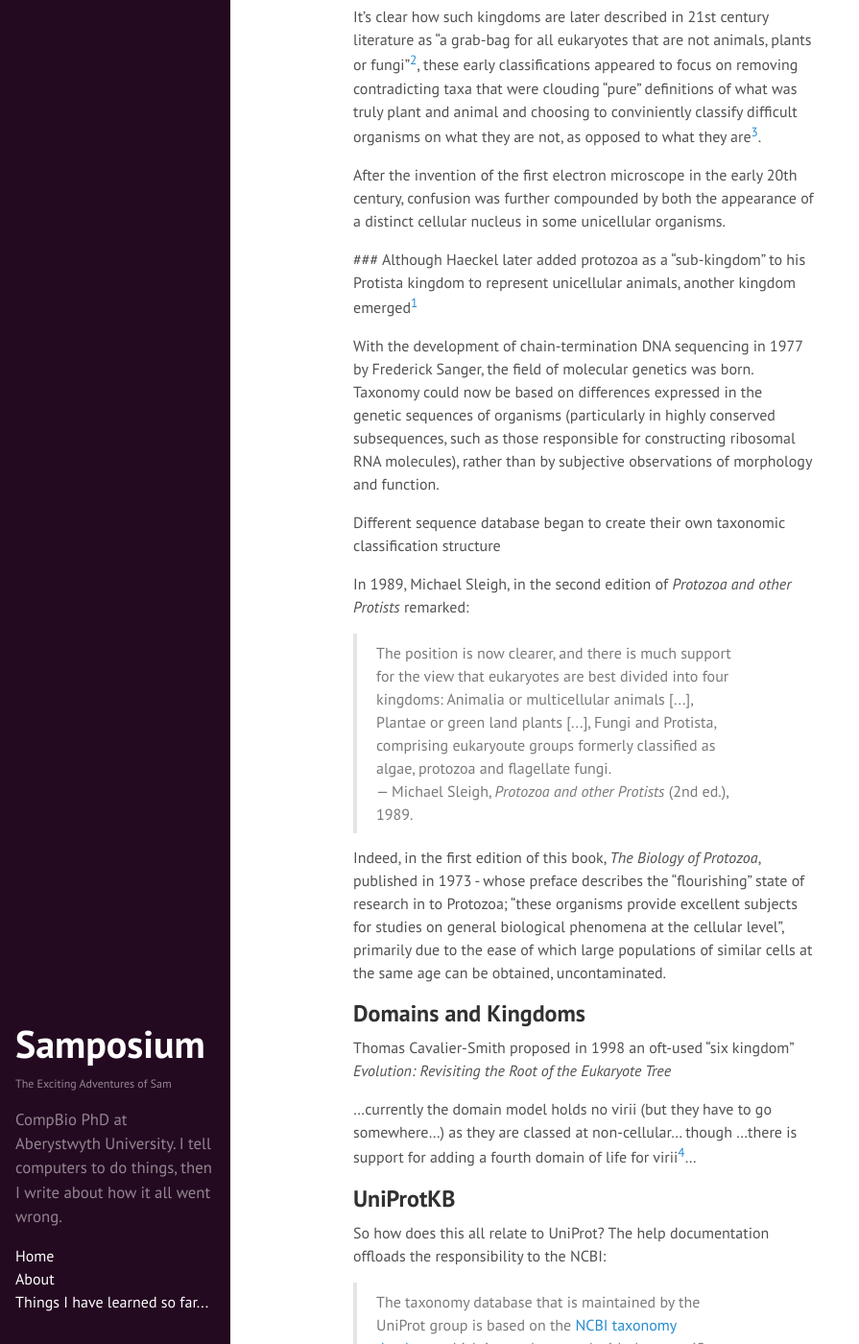
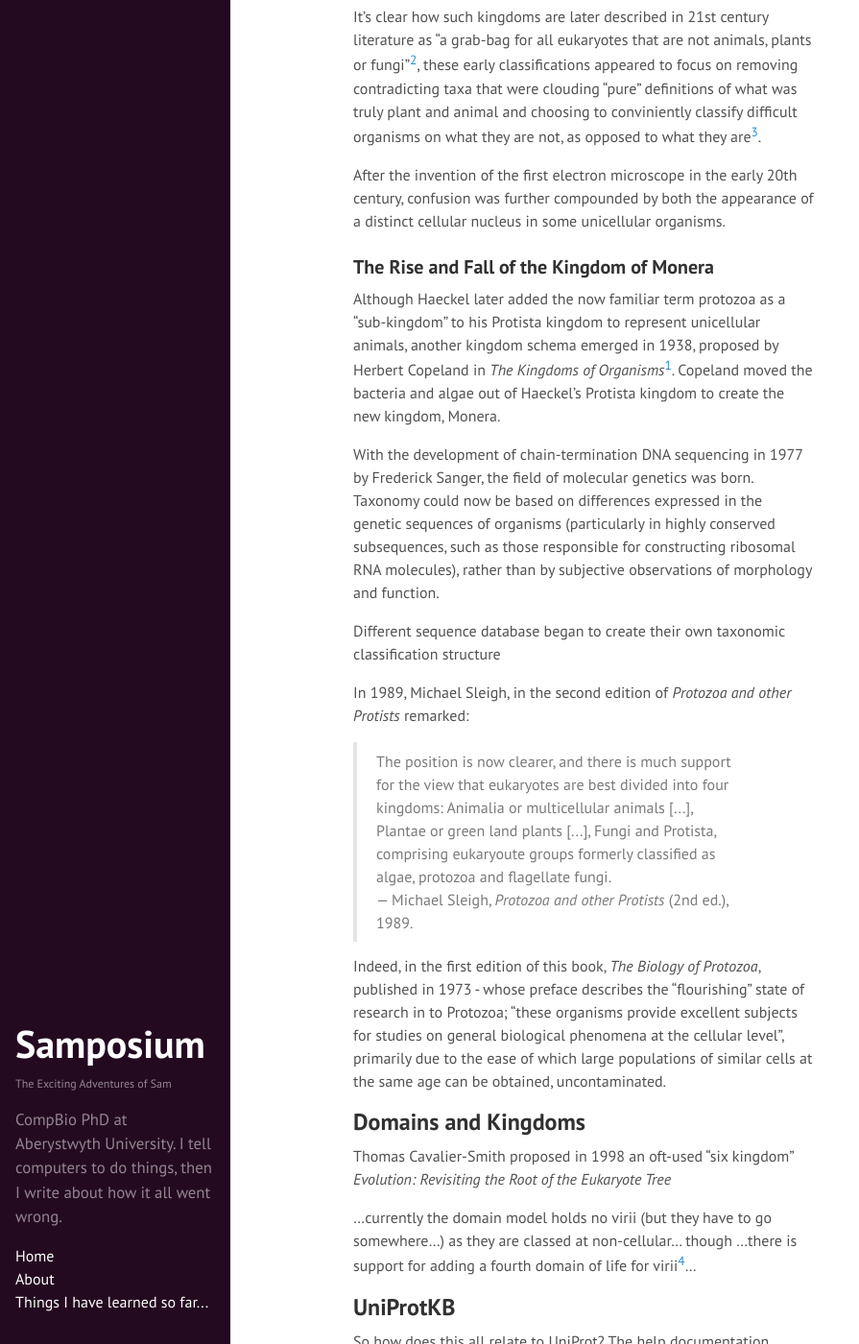
Before and after one commit to SamStudio8/samstudio8.github.io.off, a Jekyll site: the page built from _posts/2015-05-12-playing-phylogenetic-hide-seek.md, in a window 1280 px wide and 1400 px high, scrolled down 1747 px. Shown: the whole window at 96% size, without its empty margins (0-895 px from the left). Built offline with Jekyll 4.4.1, drawn with Linux system fonts in a browser that asks for light colours; Markdown is read by kramdown in place of the engine named in the settings.

Commit message:
Update 2015-05-12-playing-phylogenetic-hide-seek.md

```diff
--- a/_posts/2015-05-12-playing-phylogenetic-hide-seek.md
+++ b/_posts/2015-05-12-playing-phylogenetic-hide-seek.md
@@ -67,9 +67,12 @@ After the invention of the first electron microscope in the early 20th century,
 was further compounded by both the appearance of a distinct cellular nucleus in some
 unicellular organisms.
 
-###
-Although Haeckel later added protozoa as a "sub-kingdom" to his Protista kingdom
-to represent unicellular animals, another kingdom emerged[^3]
+### The Rise and Fall of the Kingdom of Monera
+Although Haeckel later added the now familiar term protozoa as a "sub-kingdom"
+to his Protista kingdom to represent unicellular animals, another kingdom schema
+emerged in 1938, proposed by Herbert Copeland in *The Kingdoms of Organisms*[^3].
+Copeland moved the bacteria and algae out of Haeckel's Protista kingdom to create
+the new kingdom, Monera.
 
 
 
@@ -117,7 +120,11 @@ explains the phylogenetic taxonomy
 
 
 * * *
-# References
+
+# tl;dr
+* Even today, we still can't agree on what to call things and where they belong in a taxonomy, or even how best to present that taxonomy.
+
+
 [^1]: Mark A. Ragan, *Trees and networks before and after Darwin*, 2009.
 
 [^2]: Arshan Nasir, Kyung Mo Kim, and Gustavo Caetano-Anolles, *Giant viruses coexisted with the cellular ancestors and represent a distinct supergroup along with superkingdoms Archaea, Bacteria and Eukarya*, 2012.
```
Also changed, not shown: other parts of _posts/2015-05-12-playing-phylogenetic-hide-seek.md (+0 -3 lines).
